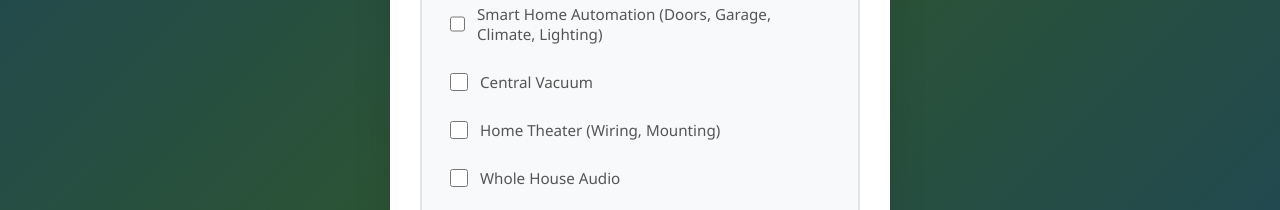
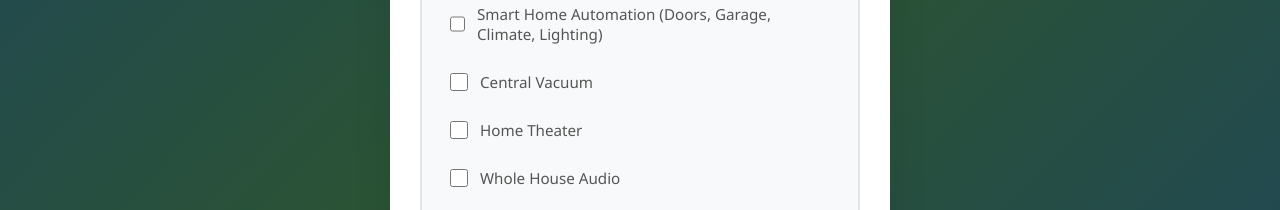
Before and after one commit to steelclutchsean/newcustomerinterest, a plain HTML site: page index.html in a window 1280 px wide. Shown: the part 860-1070 px from the top of the page. Drawn offline with Linux system fonts and the light colour scheme.

Commit message:
Update index.html

```diff
--- a/index.html
+++ b/index.html
@@ -311,7 +311,7 @@
 
                         <div class="checkbox-item">
                             <input type="checkbox" id="homeTheater" name="interests" value="Home Theater">
-                            <label for="homeTheater">Home Theater (Wiring, Mounting)</label>
+                            <label for="homeTheater">Home Theater</label>
                         </div>
 
                         <div class="checkbox-item">
```
